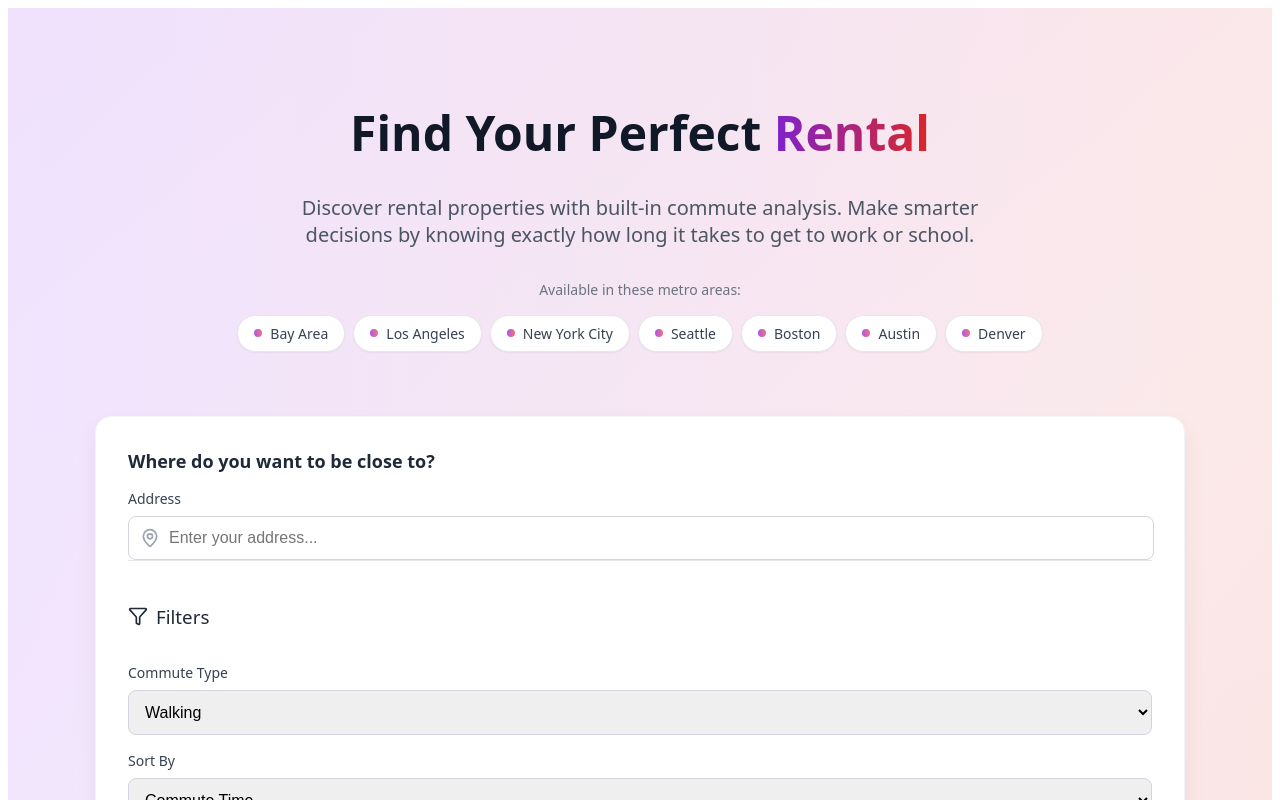
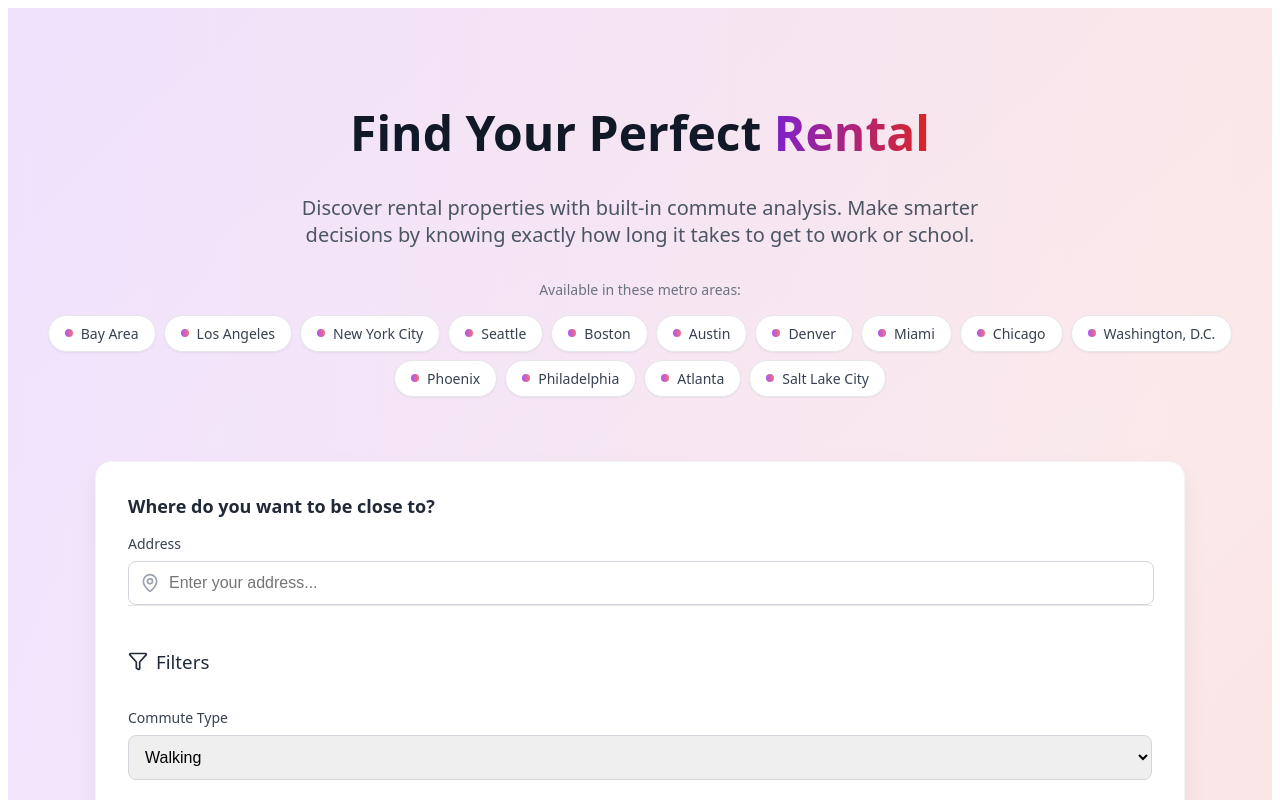
Before and after one commit to Isaac-Abell/find-commute-rentals-fe, a React (Vite) app: page / in a window 1280 px wide. Shown: the top 800 px of the page. Built offline with nearby package versions, Linux system fonts and the light colour scheme.

Commit message:
added new cities

```diff
--- a/src/components/ListingCard.jsx
+++ b/src/components/ListingCard.jsx
@@ -152,12 +152,12 @@ const ListingCard = ({ listing, commuteType }) => {
         >
           <div style={{ ...styles.flex, ...styles.alignCenter, color: '#6B7280' }}>
             <Bed size={16} style={{ marginRight: '0.25rem' }} />
-            <span style={styles.textSm}>{listing.beds} beds</span>
+            <span style={styles.textSm}>{listing.beds} {listing.beds > 1 ? "beds" : "bed"}</span>
           </div>
 
           <div style={{ ...styles.flex, ...styles.alignCenter, color: '#6B7280' }}>
             <Bath size={16} style={{ marginRight: '0.25rem' }} />
-            <span style={styles.textSm}>{totalBaths} baths</span>
+            <span style={styles.textSm}>{totalBaths} {totalBaths > 1 ? "baths" : "bath"}</span>
           </div>
 
           <div style={{ ...styles.flex, ...styles.alignCenter, color: '#6B7280' }}>
--- a/src/components/SearchPage.jsx
+++ b/src/components/SearchPage.jsx
@@ -17,7 +17,14 @@ const SearchPage = ({ onSearch }) => {
     'Seattle',
     'Boston',
     'Austin',
-    'Denver'
+    'Denver',
+    'Miami',
+    'Chicago',
+    'Washington, D.C.',
+    'Phoenix',
+    'Philadelphia',
+    'Atlanta',
+    'Salt Lake City',
   ];
 
   const handleFilterChange = (key, value) => {
--- a/src/components/styles.jsx
+++ b/src/components/styles.jsx
@@ -1,5 +1,3 @@
-// Existing imports and component logic remain unchanged
-
 const styles = {
   // --- Existing Styles (Unchanged) ---
   minHeight: { minHeight: '100vh' },
```
